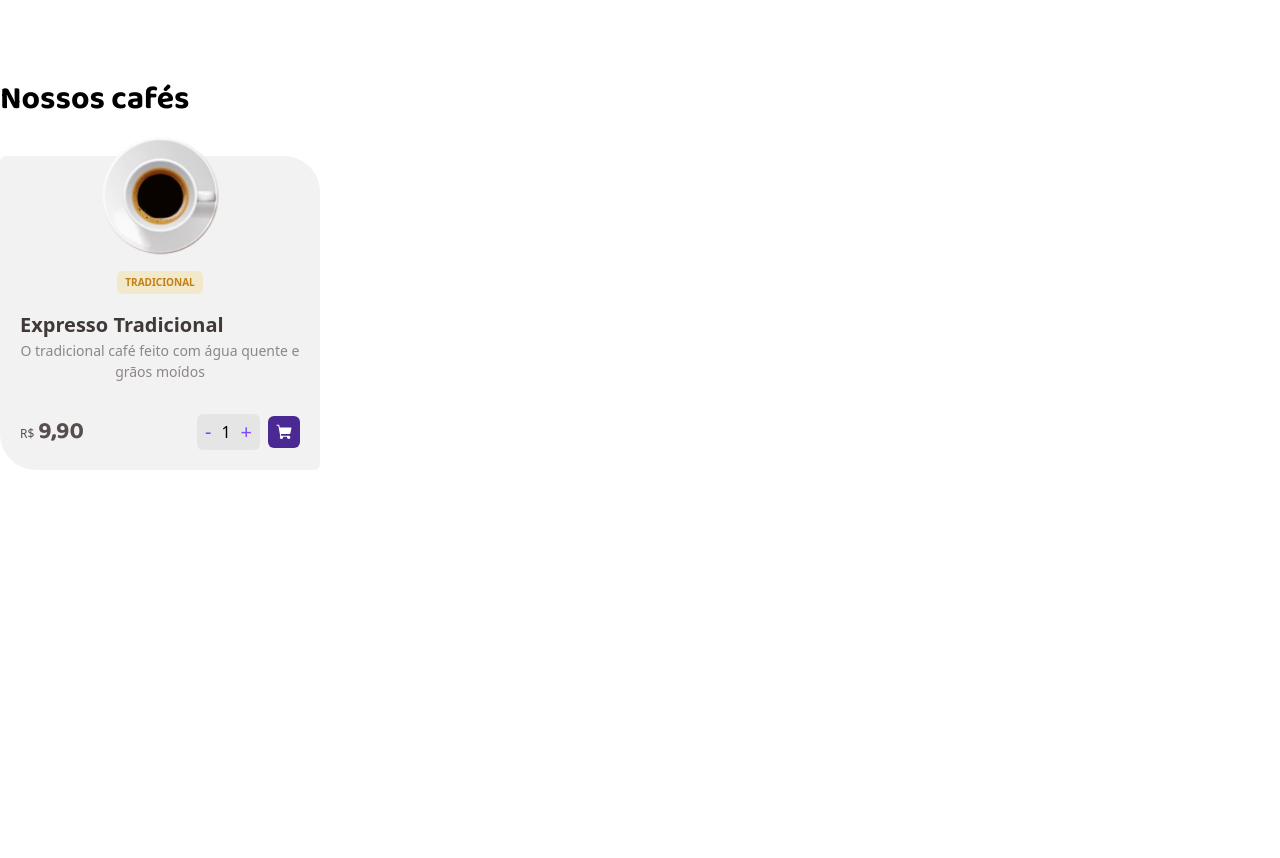
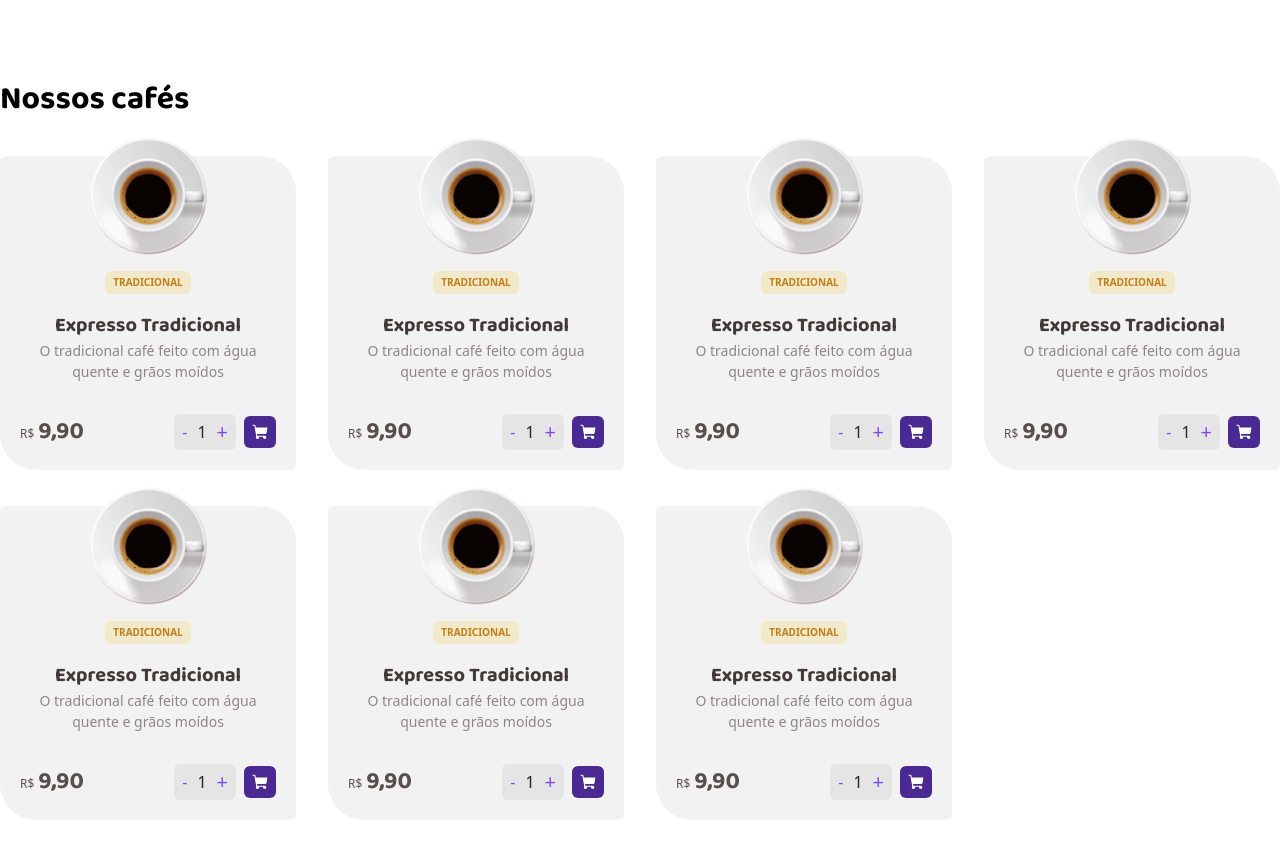
Before and after one commit to Thav0/challenge-02-coffee-delivery, a React (Vite) app: page / in a window 1280 px wide. Shown: the part 660-1518 px from the top of the page. Before the commit the page ends 1242 px from the top, so only its background shows below. Built offline with nearby package versions, Linux system fonts and the light colour scheme.

Commit message:
Coffee Card added

```diff
--- a/src/home/components/Coffees/CoffeeCard/index.tsx
+++ b/src/home/components/Coffees/CoffeeCard/index.tsx
@@ -1,3 +1,41 @@
+import TraditionalEspressoIMG from "@assets/traditional-espresso.png";
+import { ReactComponent as CartIcon } from "@assets/icons/cart.svg";
+
 export function CoffeeCard() {
-  return <div>Item</div>;
+  return (
+    <div className="bg-base-card p-5 rounded-tl-md rounded-tr-4xl rounded-bl-4xl rounded-br-md">
+      <img
+        src={TraditionalEspressoIMG}
+        alt="Expresso Tradicional"
+        className="mx-auto -mt-10"
+      />
+      <div className="text-center mt-3">
+        <span className="inline-block text-center rounded-md py-1 px-2 font-bold text-s bg-yellow-light text-yellow-dark">
+          TRADICIONAL
+        </span>
+        <h3 className="mt-4 text-title-s font-heading font-bold text-base-subtitle">
+          Expresso Tradicional
+        </h3>
+        <p className="text-base-label text-regular-s">
+          O tradicional café feito com água quente e grãos moídos
+        </p>
+      </div>
+      <div className="flex justify-between items-center mt-8">
+        <div className="text-base-text">
+          <span className="text-xs">R$</span>
+          <span className="font-heading leading-none text-2xl ml-1">9,90</span>
+        </div>
+        <div className="flex items-center">
+          <div className="flex items-center rounded-md py-1 px-2 bg-base-button space-x-2.5">
+            <button className="text-purple">-</button>
+            <span className="text-base-title">1</span>
+            <button className="text-purple text-xl">+</button>
+          </div>
+          <div className="bg-purple-dark text-white p-2 ml-2 rounded-md">
+            <CartIcon className="w-4 h-4" />
+          </div>
+        </div>
+      </div>
+    </div>
+  );
 }
--- a/src/home/components/Coffees/index.tsx
+++ b/src/home/components/Coffees/index.tsx
@@ -1,48 +1,13 @@
-import TraditionalEspressoIMG from "@assets/traditional-espresso.png";
-import { ReactComponent as CartIcon } from "@assets/icons/cart.svg";
+import { CoffeeCard } from "./CoffeeCard";
 
 export function Coffees() {
   return (
     <section className="pb-20">
       <h2 className="font-heading text-title-l text-base-f">Nossos cafés</h2>
-      <div className="grid py-8 md:grid-cols-3 lg:grid-cols-4">
-        <div className="bg-base-card p-5 rounded-tl-md rounded-tr-4xl rounded-bl-4xl rounded-br-md">
-          <img
-            src={TraditionalEspressoIMG}
-            alt="Expresso Tradicional"
-            className="mx-auto -mt-10"
-          />
-          <div className="text-center mt-3">
-            <span className="inline-block text-center rounded-md py-1 px-2 font-bold text-s bg-yellow-light text-yellow-dark">
-              TRADICIONAL
-            </span>
-          </div>
-          <h3 className="mt-4 text-title-s font-bold text-base-subtitle">
-            Expresso Tradicional
-          </h3>
-          <p className="text-base-label text-regular-s text-center">
-            O tradicional café feito com água quente e grãos moídos
-          </p>
-
-          <div className="flex justify-between items-center mt-8">
-            <div className="text-base-text">
-              <span className="text-xs">R$</span>
-              <span className="font-heading leading-none text-2xl ml-1">
-                9,90
-              </span>
-            </div>
-            <div className="flex items-center">
-              <div className="flex items-center rounded-md py-1 px-2 bg-base-button space-x-2.5">
-                <button className="text-purple text-xl align-middle">-</button>
-                <span>1</span>
-                <button className="text-purple text-xl">+</button>
-              </div>
-              <div className="bg-purple-dark text-white p-2 ml-2 rounded-md">
-                <CartIcon className="w-4 h-4" />
-              </div>
-            </div>
-          </div>
-        </div>
+      <div className="grid py-8 gap-y-9 gap-x-8 md:grid-cols-3 lg:grid-cols-4">
+        {[0, 1, 2, 3, 4, 5, 6].map((coffe) => (
+          <CoffeeCard />
+        ))}
       </div>
     </section>
   );
```
